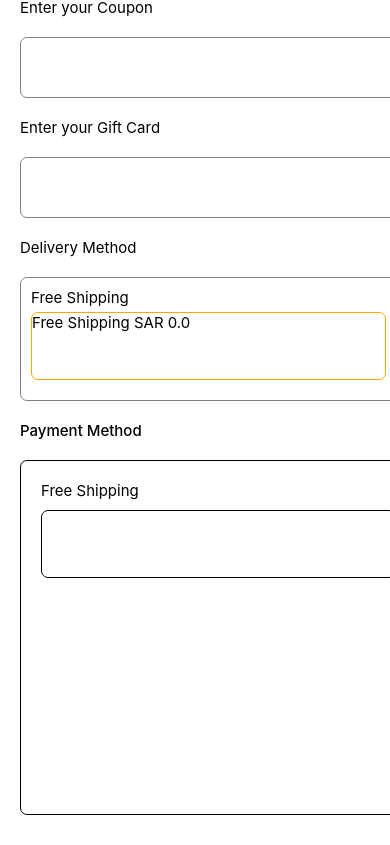
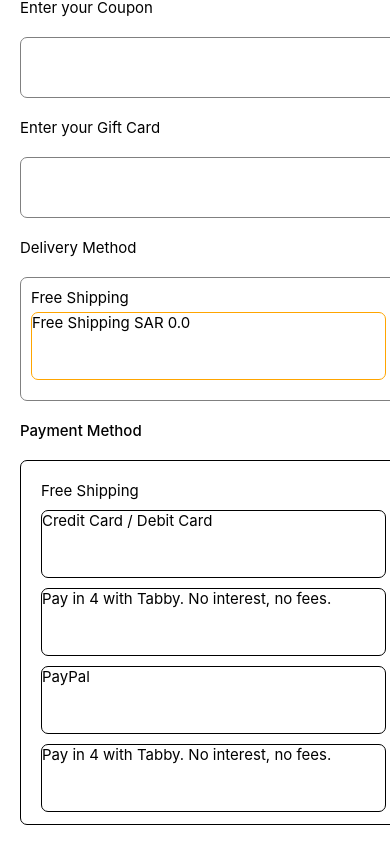
Before and after one commit to Manishs2261/React-native-project-, a React Native app: screen / in a window 390 px wide. Shown: the part 593-1438 px from the top of the page. Built offline with nearby package versions, Linux system fonts and the light colour scheme.

Commit message:
add code profile

```diff
--- a/src/components/ProfileScreen.tsx
+++ b/src/components/ProfileScreen.tsx
@@ -112,10 +112,21 @@ const Profile=()=>{
             </View>
 
             <Text style={{fontSize:15,fontWeight:'500' , color:'black', marginVertical:20}}>Payment Method</Text>
-            <View  style={{height:355,width:380,borderColor:'black',borderWidth:1 ,borderRadius:7,padding:20}}>
+            <View  style={{height:365,width:380,borderColor:'black',borderWidth:1 ,borderRadius:7,padding:20}}>
 
                       <Text style={{fontSize:15, fontWeight:'400',color:'black',marginBottom:10}}>Free Shipping</Text>
-                <View style={{borderWidth:1, width:355, height:68,borderColor:'black', borderRadius:7}}></View>
+                      <View style={{borderWidth:1, width:345, height:68,borderColor:'black', borderRadius:7, marginBottom:10}}>
+                        <Text style={{fontSize:15, fontWeight:'400',color:'black',marginBottom:10}}>Credit Card / Debit Card </Text>
+                      </View>
+                      <View style={{borderWidth:1, width:345, height:68,borderColor:'black', borderRadius:7, marginBottom:10}}>
+                        <Text style={{fontSize:15, fontWeight:'400',color:'black',marginBottom:10}}>Pay in 4 with Tabby. No interest, no fees. </Text>
+                      </View>
+                      <View style={{borderWidth:1, width:345, height:68,borderColor:'black', borderRadius:7, marginBottom:10}}>
+                        <Text style={{fontSize:15, fontWeight:'400',color:'black',marginBottom:10}}>PayPal</Text>
+                      </View>
+                <View style={{borderWidth:1, width:345, height:68,borderColor:'black', borderRadius:7}}>
+                    <Text style={{fontSize:15, fontWeight:'400',color:'black',marginBottom:10}}>Pay in 4 with Tabby. No interest, no fees. </Text>
+                </View>
             </View>
 
 
```
